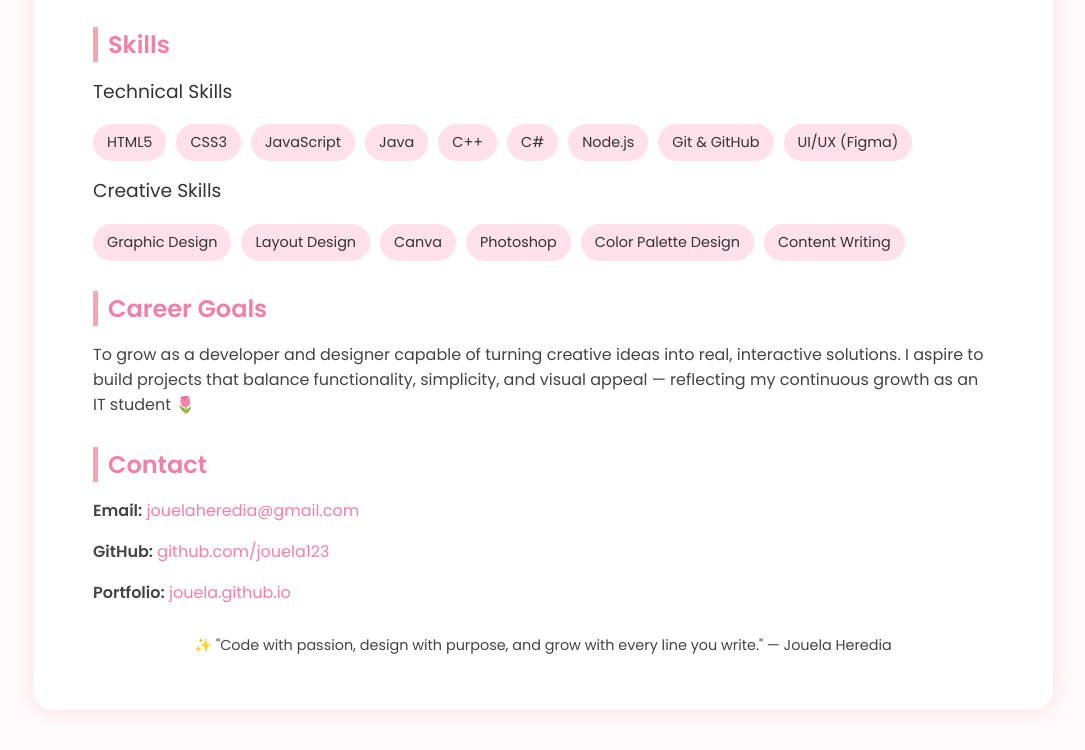
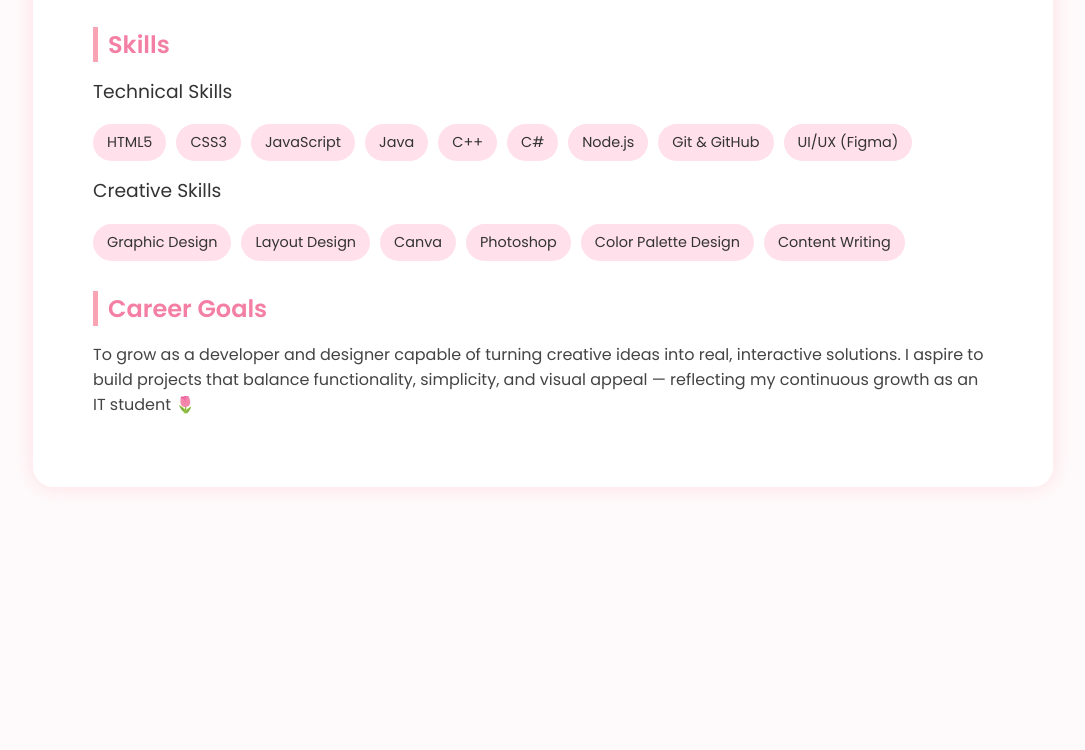
Before and after one commit to Pwkdks/PORTFOLIO, a plain HTML site: page index.html in a window 1280 px wide. Shown: the part 554-1304 px from the top of the page, without its empty margins (97-1182 px from the left). After the commit the page ends 1081 px from the top, so only its background shows below. Drawn offline with Linux system fonts and the light colour scheme.

Commit message:
Update index.html
Removed the contact section and footer to streamline the page.

```diff
--- a/index.html
+++ b/index.html
@@ -57,20 +57,3 @@
           To grow as a developer and designer capable of turning creative ideas into real, interactive solutions.
           I aspire to build projects that balance functionality, simplicity, and visual appeal — reflecting my
           continuous growth as an IT student 🌷
-        </p>
-      </section>
-
-      <section>
-        <h2>Contact</h2>
-        <p><strong>Email:</strong> <a href="mailto:jouelaheredia@gmail.com">jouelaheredia@gmail.com</a></p>
-        <p><strong>GitHub:</strong> <a href="https://github.com/jouela123" target="_blank">github.com/jouela123</a></p>
-        <p><strong>Portfolio:</strong> <a href="https://jouela.github.io" target="_blank">jouela.github.io</a></p>
-      </section>
-    </div>
-
-    <footer>
-      <p>✨ "Code with passion, design with purpose, and grow with every line you write." — Jouela Heredia</p>
-    </footer>
-  </div>
-</body>
-</html>
```
